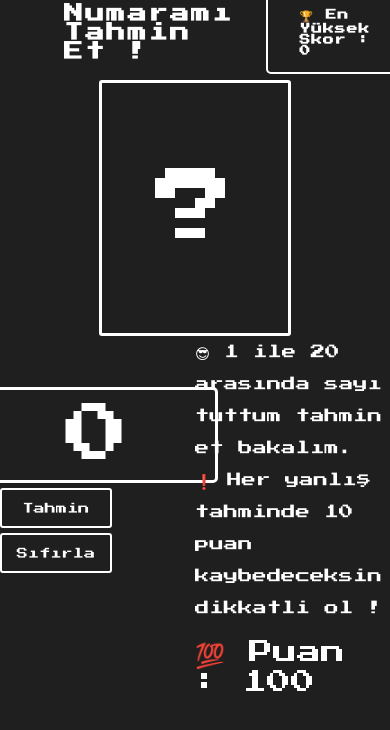
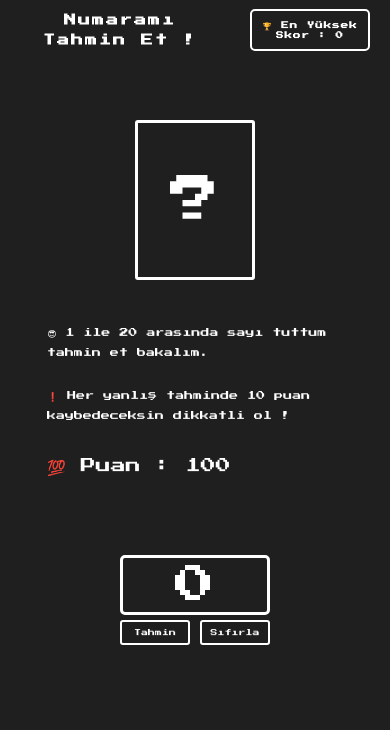
Before and after one commit to MutlucanCelik/guessing-game, a plain HTML site: page index.html in a window 390 px wide. Drawn offline with Linux system fonts and the light colour scheme.

Commit message:
responsive design applied

```diff
--- a/style.css
+++ b/style.css
@@ -6,6 +6,7 @@
 }
 
 body {
+  padding: 1rem 1rem;
   background-color: #201f20;
   color: #fff;
   font-family: "Press Start 2P", cursive;
@@ -19,7 +20,10 @@ header {
   justify-content: space-between;
   align-items: center;
 }
+
 .header__game-name {
+  width: 31rem;
+
   font-size: 1.2rem;
   color: #fff;
   letter-spacing: 2px;
@@ -28,6 +32,8 @@ header {
 }
 
 .header__high-score-conteiner {
+  width: 20rem;
+
   font-size: 0.45rem;
   padding: 1rem 2rem;
   border-radius: 5px;
@@ -145,3 +151,80 @@ header {
   font-size: 0.9rem;
   line-height: 2rem;
 }
+@media only screen and (min-width: 1825px) {
+  html {
+    font-size: 21px;
+  }
+  .guess-conteiner {
+    margin-top: 3rem;
+  }
+}
+@media only screen and (max-width: 1024px) {
+  .header__game-name {
+    font-size: 1rem;
+  }
+  .guess-conteiner {
+    margin-top: 5rem;
+  }
+
+  .header__high-score-conteiner {
+    width: 25rem;
+    padding: 1rem 1rem;
+    font-size: 0.5rem;
+    text-align: center;
+  }
+
+  .content {
+    margin-top: 2rem;
+  }
+  .content__info {
+    width: 90%;
+  }
+  .content__info-2 {
+    width: 90%;
+  }
+}
+@media only screen and (max-width: 768px) {
+  header {
+    padding: 1rem 1rem;
+  }
+  .guess-conteiner {
+    margin-top: 7rem;
+  }
+  .content__info {
+    width: 100%;
+    font-size: 0.9rem;
+  }
+  .content__info-2 {
+    width: 100%;
+  }
+}
+
+@media only screen and (max-width: 480px) {
+  html {
+    font-size: 10px;
+  }
+  .header__game-name {
+    width: 20rem;
+    font-size: 1.2rem;
+    line-height: 2rem;
+    text-align: center;
+  }
+
+  .header__high-score-conteiner {
+    width: 12rem;
+    padding: 1rem 1rem;
+    font-size: 0.5rem;
+  }
+
+  .content {
+    flex-direction: column;
+    justify-content: center;
+    align-items: center;
+    height: 40rem;
+  }
+  .content__right {
+    order: -1;
+    width: 80%;
+  }
+}
```
